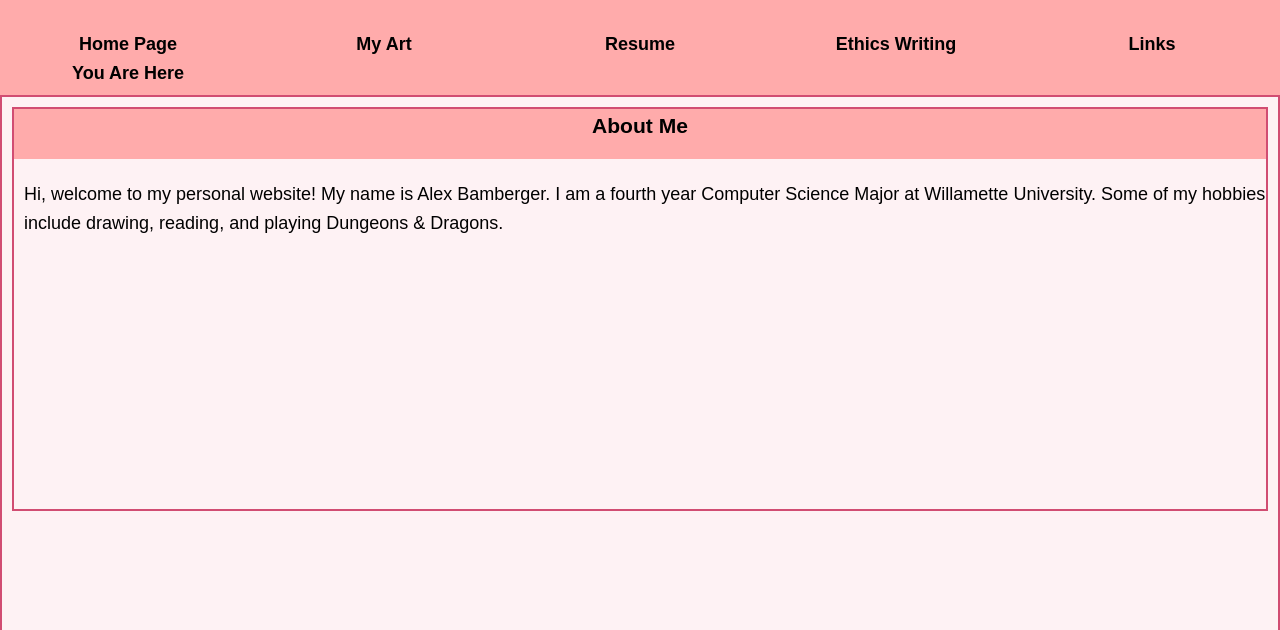
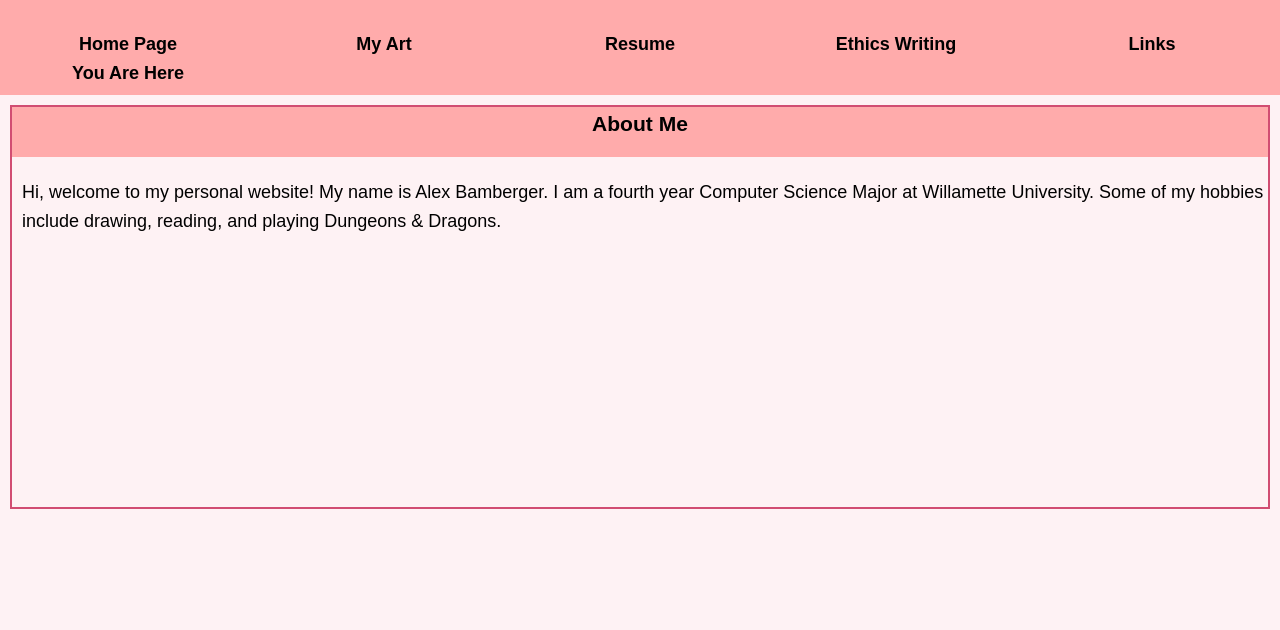
Before and after one commit to maretheu/maretheu.github.io, a plain HTML site: page index.html in a window 1280 px wide. Shown: the part 170-800 px from the top of the page. Drawn offline with Linux system fonts and the light colour scheme.

Commit message:
Update index.html

```diff
--- a/index.html
+++ b/index.html
@@ -102,7 +102,6 @@
     main { /* Lower half of page */
       display: flex;
       justify-content: space-between;
-      border: 2px solid var(--select-color);
       background-color: var(--background-color);
       margin-top: 0;
       height: 100vh;
```
